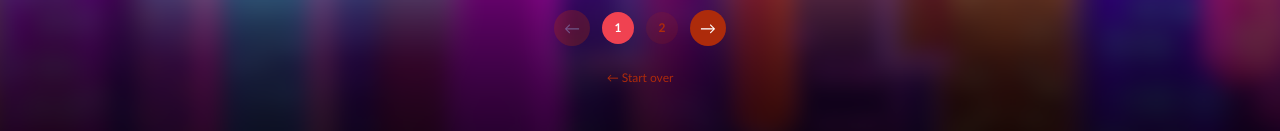
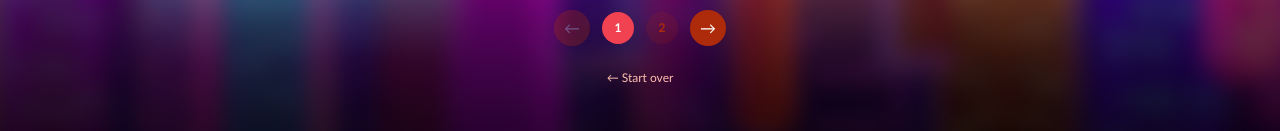
Before and after one commit to YuChan707/GDG-CityTech-SolutionChallenger-2026, a React (Vite) app in the folder Explore-NYC/: page /results in a window 1280 px wide. Shown: the part 983-1114 px from the top of the page. Built offline with nearby package versions, Linux system fonts and the light colour scheme.

Commit message:
chaneg light color to "start over" buttom

```diff
--- a/Explore-NYC/src/results/ResultsPage.tsx
+++ b/Explore-NYC/src/results/ResultsPage.tsx
@@ -362,7 +362,7 @@ export default function ResultsPage() {
         <button
           onClick={() => navigate('/')}
           className="text-xs text-center hover:opacity-70 transition-opacity"
-          style={{ color: '#AD2B0B' }}
+          style={{ color: '#ffc0b0' }}
         >
           ← Start over
         </button>
```
